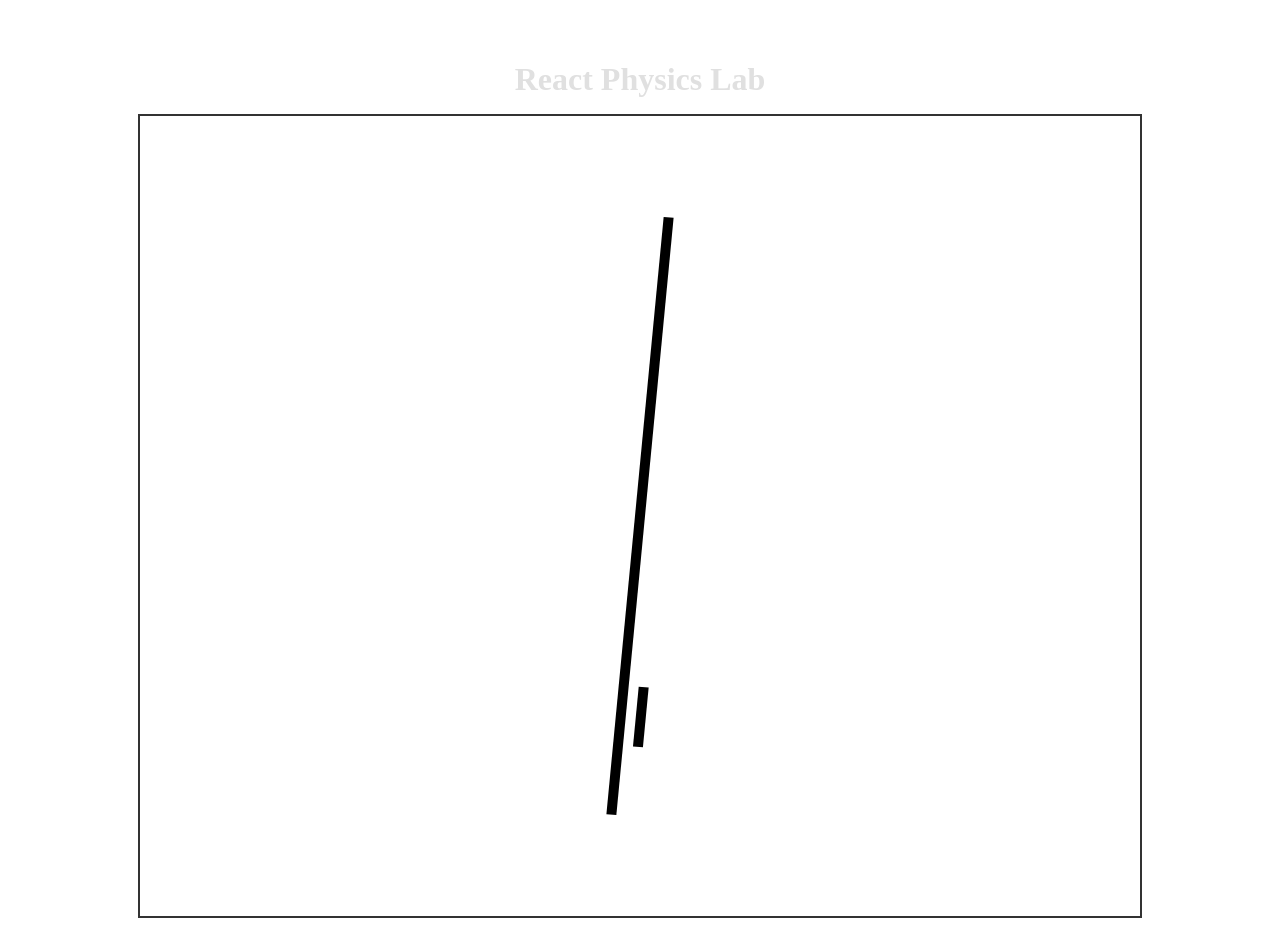
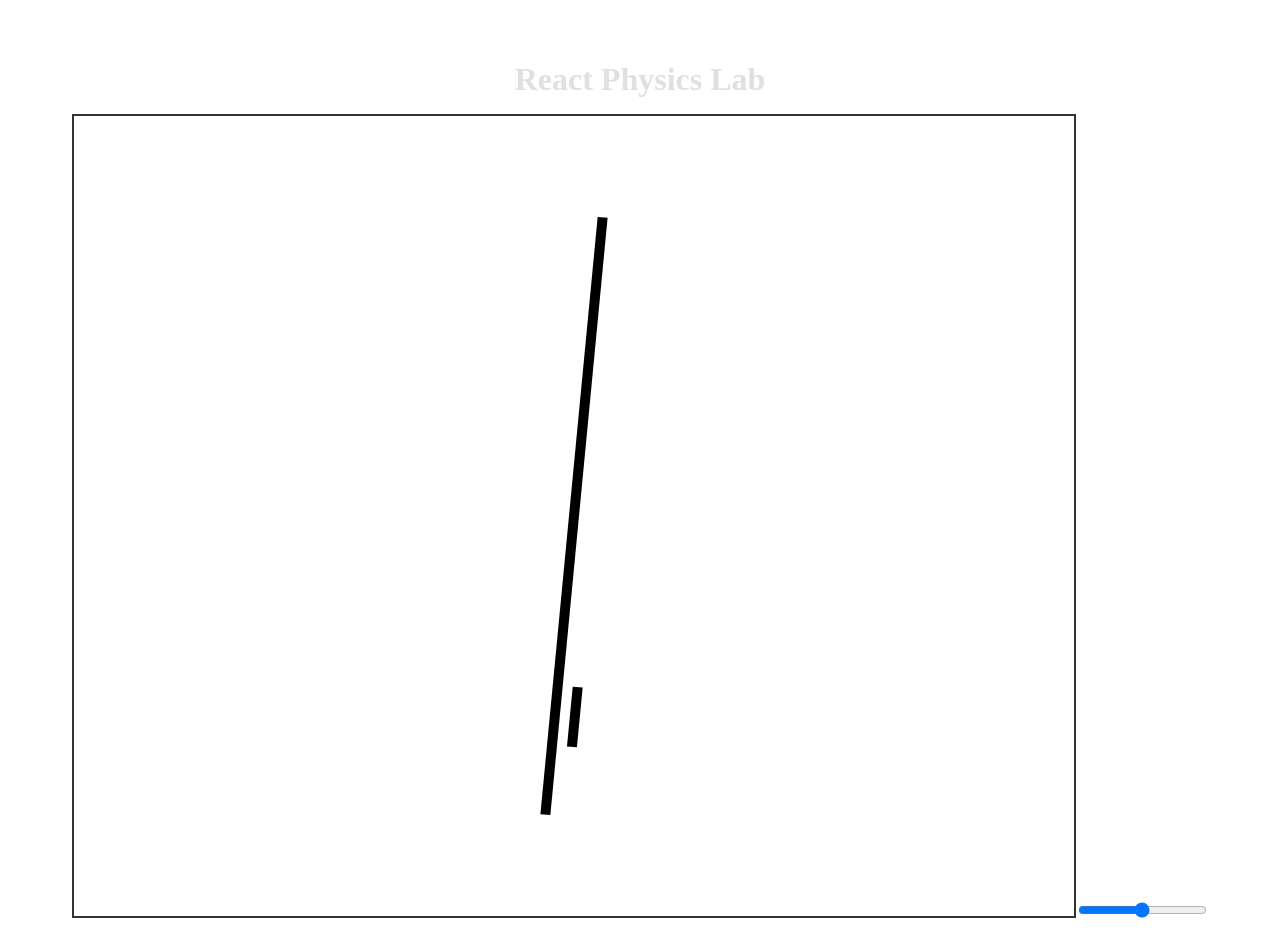
Before and after one commit to ponzu-4C9/react-physics-lab, a React (Vite) app: page / in a window 1280 px wide. Shown: the top 952 px of the page. Built offline with nearby package versions, Linux system fonts and the light colour scheme.

Commit message:
feat: Implement initial physics simulation for pitch dynamics with canvas rendering and interactive elevator control.

```diff
--- a/src/App.tsx
+++ b/src/App.tsx
@@ -24,6 +24,7 @@ export default function App() {
 
       elek:0.0792//エレベーターの揚力傾斜
     });
+    const p = pitchParam.current;
 
   const lastTime = useRef(0);
 
@@ -43,7 +44,6 @@ export default function App() {
       if (!canvas) return
 
       //制御系
-      const p = pitchParam.current;
 
       const C_L_tail = p.elek * (
         p.theta +
@@ -98,6 +98,13 @@ export default function App() {
           width={1000}
           height={800}
         />
+        <input
+          type="range"
+          min="-30"
+          max="30"
+          defaultValue={0}
+          onChange={(e) => { p.delta_e = Number(e.target.value) }}
+        />
       </div>
     </div>
   )
```
